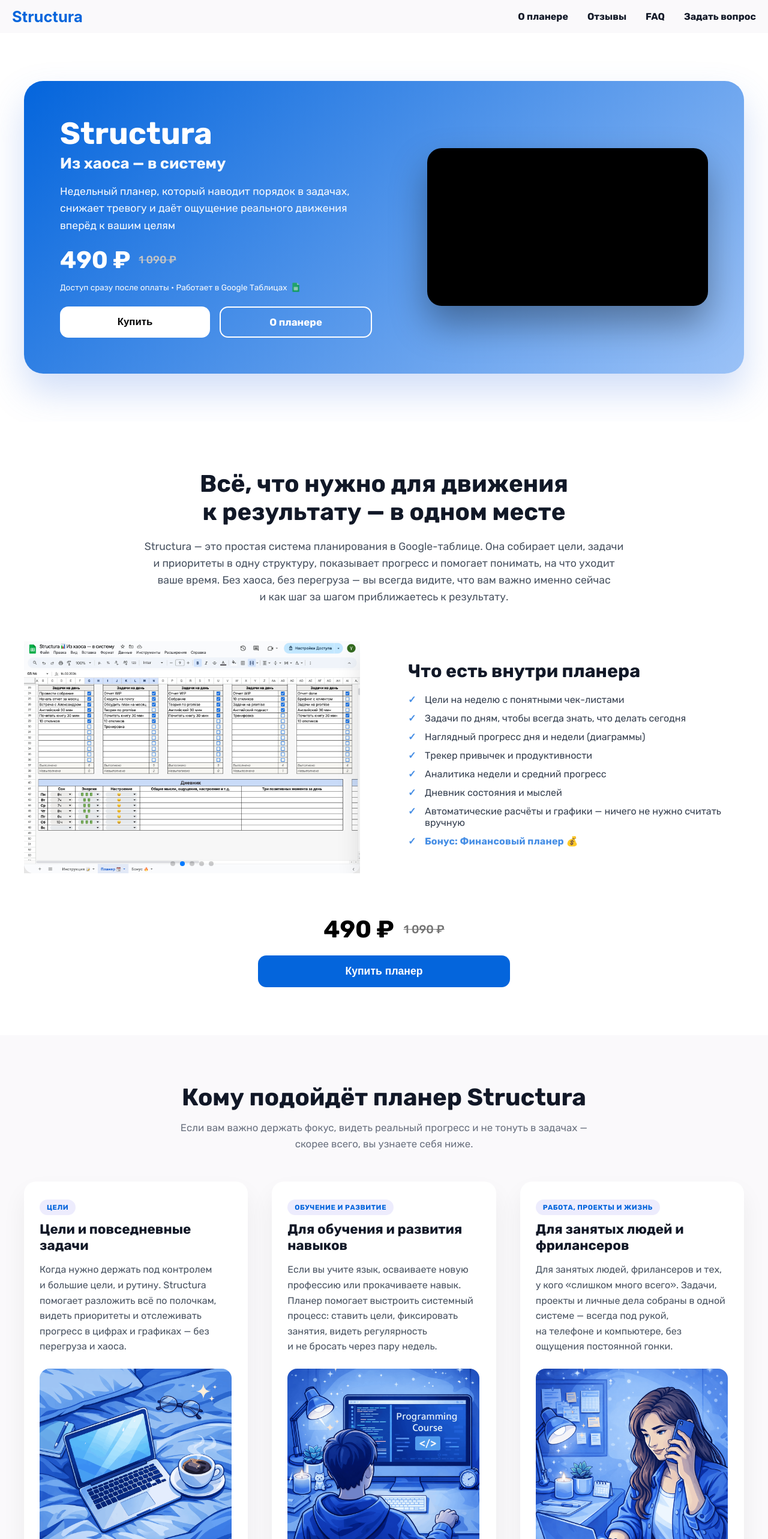
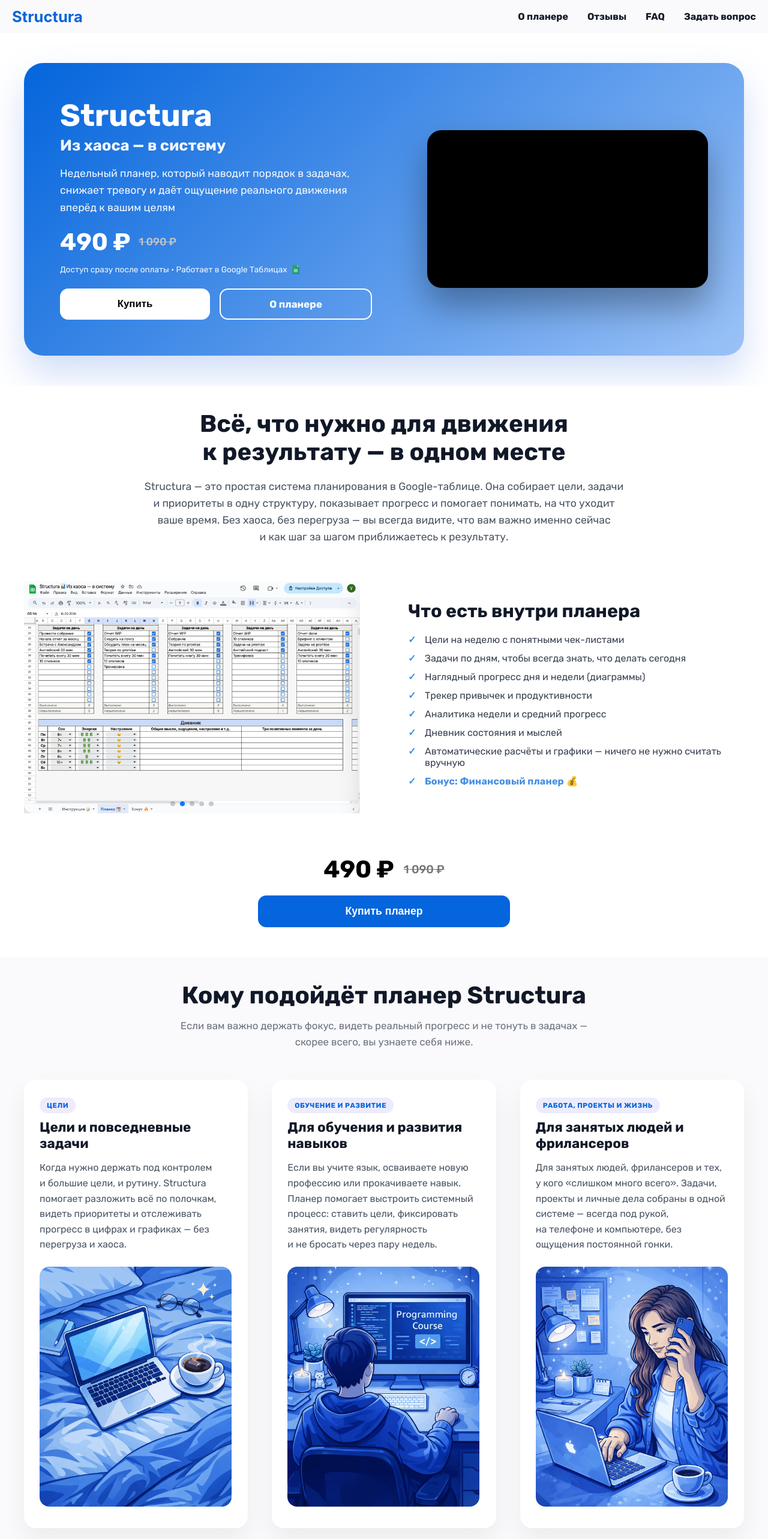
Before and after one commit to Yaroslav-Chertov/structura, a Next.js app: page / in a window 1280 px wide. Shown: the top 2566 px of the page at 60% size. Built offline with nearby package versions, Linux system fonts and the light colour scheme; grey boxes are pictures that could not be loaded.

Commit message:
fix margin at all sections

```diff
--- a/src/components/Advantages.module.scss
+++ b/src/components/Advantages.module.scss
@@ -1,5 +1,5 @@
 .advantages {
-  padding: 80px 20px;
+  padding: 40px 20px 50px;
   background: #faf9fb;
 }
 
--- a/src/components/BuySection.module.scss
+++ b/src/components/BuySection.module.scss
@@ -1,5 +1,5 @@
 .buy {
-  padding: 80px 20px;
+  padding: 40px 20px 50px;
   background: #faf9fb;
   display: flex;
   justify-content: center;
--- a/src/components/ContactUs.module.scss
+++ b/src/components/ContactUs.module.scss
@@ -1,7 +1,7 @@
 @use "../styles/variables" as var;
 
 .contactUs {
-  padding: 80px 20px 80px;
+  padding: 40px 20px 50px;
   background: #fff;
   text-align: center;
 }
--- a/src/components/FAQ.module.scss
+++ b/src/components/FAQ.module.scss
@@ -1,5 +1,5 @@
 .faq {
-  padding: 80px 20px;
+  padding: 40px 20px 50px;
   background: #ffffff;
   text-align: center;
   color: #111827;
--- a/src/components/Hero.module.scss
+++ b/src/components/Hero.module.scss
@@ -5,7 +5,7 @@
 }
 
 .visualSection {
-  padding: 80px 20px;
+  padding: 50px 20px 50px;
   background: #fff;
 }
 
@@ -154,6 +154,10 @@
 }
 
 @media (max-width: 768px) {
+  .visualSection {
+    padding: 20px 20px 50px;
+  }
+
   .banner {
     grid-template-columns: 1fr;
     padding: 36px 24px;
--- a/src/components/ProductInfo.module.scss
+++ b/src/components/ProductInfo.module.scss
@@ -1,5 +1,5 @@
 .product {
-  padding: 80px 20px;
+  padding: 40px 20px 50px;
   background: #fff;
   text-align: center;
 }
@@ -145,11 +145,16 @@
 }
 
 @media (max-width: 600px) {
+  .main {
+    margin: 0;
+  }
+
   .title {
     font-size: 1.9rem;
   }
 
   .features {
     text-align: left;
+    margin: 0;
   }
 }
--- a/src/components/Reviews.module.scss
+++ b/src/components/Reviews.module.scss
@@ -1,7 +1,7 @@
 @use "../styles/variables" as var;
 
 .reviews {
-  padding: 80px 20px;
+  padding: 40px 20px 50px;
   background: #faf9fb;
   text-align: center;
 }
--- a/src/components/Steps.module.scss
+++ b/src/components/Steps.module.scss
@@ -1,7 +1,7 @@
 @use "../styles/variables" as var;
 
 .steps {
-  padding: 80px 20px 80px;
+  padding: 40px 20px 50px;
   background: #faf9fb;
   text-align: center;
 }
--- a/src/components/VisualBlock.module.scss
+++ b/src/components/VisualBlock.module.scss
@@ -1,5 +1,5 @@
 .visualSection {
-  padding: 80px 20px;
+  padding: 40px 20px 50px;
   background: #faf9fb;
 }
 
```
